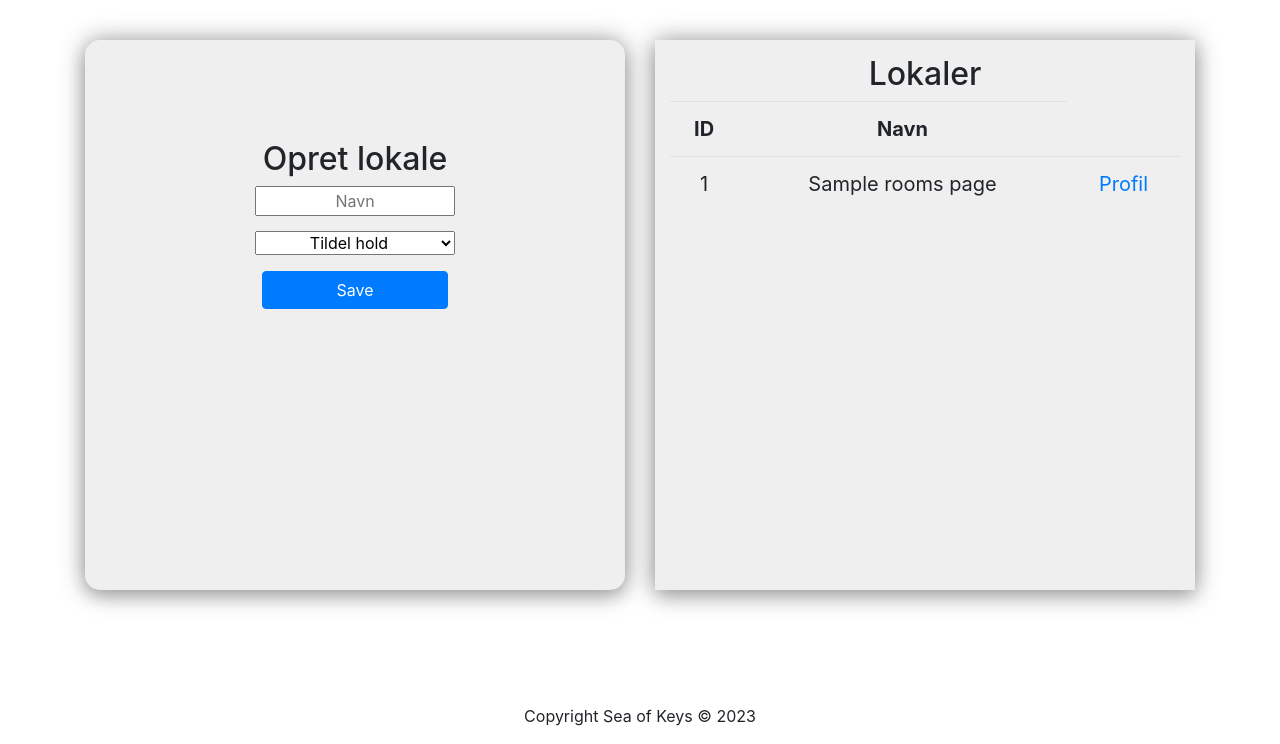
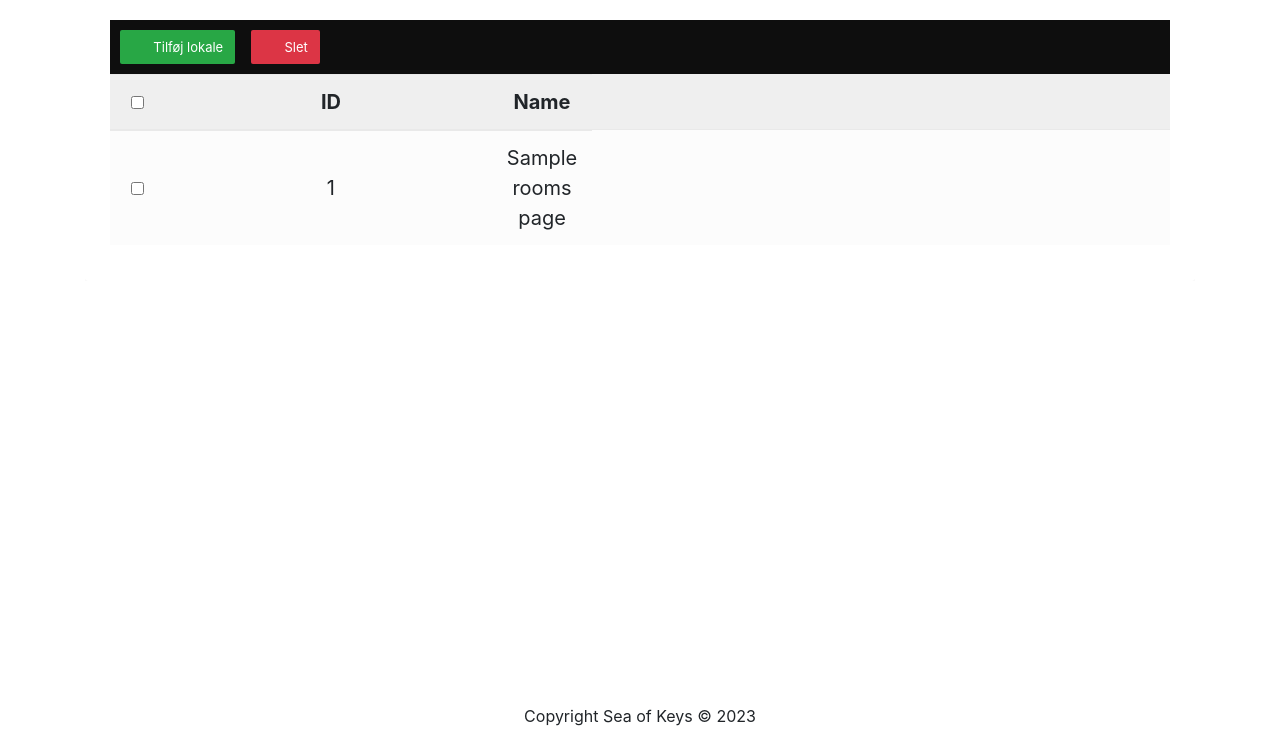
Before and after one commit to Sea-of-Keys/webadmin, a Django app: template mysite/webadmin/templates/webadmin/rooms.html in a window 1280 px wide. Shown: the part 56-800 px from the top of the page. Run offline with Django 4.2, Linux system fonts and the light colour scheme; the template is opened without the code that fills it: most values are stand-ins (such as "Sample title", 1, 10 or a date in 2020); some libraries are stand-ins or nearby versions.

Commit message:
Tilføjet crud til lokaler, mangler sletning

```diff
--- a/mysite/webadmin/templates/webadmin/rooms.html
+++ b/mysite/webadmin/templates/webadmin/rooms.html
@@ -1,83 +1,203 @@
 {% extends "webadmin/layout.html" %} {% block body%} {% load static %}
+<html lang="en">
+<head>
+<meta charset="utf-8">
+<meta name="viewport" content="width=device-width, initial-scale=1, shrink-to-fit=no">
+<title>Bootstrap CRUD Data Table for Database with Modal Form</title>
+<link rel="stylesheet" href="https://fonts.googleapis.com/css?family=Roboto|Varela+Round">
+<link rel="stylesheet" href="https://stackpath.bootstrapcdn.com/bootstrap/4.5.0/css/bootstrap.min.css">
+<link rel="stylesheet" href="https://fonts.googleapis.com/icon?family=Material+Icons">
+<link rel="stylesheet" href="https://maxcdn.bootstrapcdn.com/font-awesome/4.7.0/css/font-awesome.min.css">
+<script src="{% static 'pagination.js' %}"></script>
 
-<link rel="stylesheet" href="{% static 'multiselect.css' %}" />
+<script src="https://cdn.jsdelivr.net/npm/popper.js@1.16.0/dist/umd/popper.min.js"></script>
+<script src="https://stackpath.bootstrapcdn.com/bootstrap/4.5.0/js/bootstrap.min.js"></script>
 <link rel="stylesheet" href="{% static 'style.css' %}" />
 <script src="{% static 'multiselect.js' %}"></script>
-<script src="{% static 'pagination.js' %}"></script>
+<script src="{% static 'user.js' %}"></script>
+<script src="{% static 'search.js' %}"></script>
+<script src="{% static 'multiadd.js' %}"></script>
+<script src="{% static 'multiedit.js' %}"></script>
 
 
-<div class="container">
-  <div class="row" style="min-height: 500px;">
-    <div class="col-6">
-      <form class="form shadow" action="users" method="POST">
-        <div class="create">
-          <h2>Opret lokale</h2>
-          {% csrf_token %}
+<div class="container-xl">
+	<div class="table-responsive">
+		<div class="table-wrapper">
+			<div class="table-title d-flex">
+				<a id="addItem" href="#addUserModal" class="btn btn-success mr-3" data-toggle="modal"><i class="material-icons">&#xE147;</i> <span>Tilføj lokale</span></a>
+				<a href="#deleteMultipleModal" id="deleteMultiple" class="btn btn-danger m-0" data-toggle="modal"><i class="material-icons">&#xE15C;</i> <span>Slet</span></a>
+			</div>
+			<table class="table table-striped table-hover">
+				<thead>
+					<tr>
+						<th>
+							<span class="custom-checkbox">
+								<input type="checkbox" id="selectAll">
+								<label for="selectAll"></label>
+							</span>
+						</th>
+						<th>ID</th>
+						<th>Name</th>
 
-          <input required name="name" class="form__select" placeholder="Navn" />
-          <div id="myMultiselect" class="multiselect mb-3">
-            <div id="mySelectLabel" class="selectBox" onclick="toggleCheckboxArea()">
-              <select required name="teams" class="form-select">
-                <option></option>
-              </select>
-              <div class="overSelect"></div>
+					</tr>
+				</thead>
+				<tbody>
+                    {% for item in roomsPage.object_list  %}
+					<tr>
+						<td>
+							<span class="custom-checkbox">
+								<input class="item-checkbox" data-id="{{item.id}}" type="checkbox" id="checkbox{{forloop.counter}}" name="options[]" value="{{forloop.counter}}">
+								<label for="checkbox1"></label>
+							</span>
+						</td>
+						<td>{{item.id}}</td>
+						<td data-id="{{item.id}}" class="user-name">{{item.name}}</td>
+						<td>
+							<a data-id="{{item.id}}" href="#editUserModal" class="edit" data-toggle="modal"><i class="material-icons" data-toggle="tooltip" title="Edit">&#xE254;</i></a>
+							<a data-id="{{item.id}}" href="#deleteUserModal" class="delete" data-toggle="modal"><i class="material-icons"  data-toggle="tooltip" title="Delete">&#xE872;</i></a>
+						</td>
+					</tr>
+                    {% endfor %}
+				</tbody>
+			</table>
+			<div class="clearfix">
+				<div class="h-100 d-flex flex-column justify-content-end">
+					<div>
+					  {% if roomsPage.has_previous %}
+					  <a id="teams-previous" data-page="{{roomsPage.previous_page_number}}" data-param="roomsPage" class="btn next-previous btn-secondary pagination-button">Previous</a>
+					  {% endif %}
+					  {% if roomsPage.has_next %}
+					  <a id="teams-next" data-page="{{roomsPage.next_page_number}}" data-param="roomsPage" class="btn next-previous btn-primary pagination-button">Next</a>
+					  {% endif %}
 					</div>
-            <div id="mySelectOptions">
-              <label for="1"><input type="checkbox" id="1" onchange="checkboxStatusChange()" value="Team 1" /> Team 1</label>
-              <label for="2"><input type="checkbox" id="2" onchange="checkboxStatusChange()" value="Team 2" /> Team 2</label>
-              <label for="3"><input type="checkbox" id="3" onchange="checkboxStatusChange()" value="Team 3" /> Team 3</label>
-              <label for="4"><input type="checkbox" id="4" onchange="checkboxStatusChange()" value="Team 4" /> Team 4</label>
-              <label for="5"><input type="checkbox" id="5" onchange="checkboxStatusChange()" value="Team 5" /> Team 5</label>
-              <label for="6"><input type="checkbox" id="6" onchange="checkboxStatusChange()" value="Team 6" /> Team 6</label>
+					</div>
+			</div>
+		</div>
 	</div>
 </div>
 
-          <input class="btn btn-primary form_button" type="submit" value="Save" />
+
+<!-- Edit Modal HTML -->
+<div id="addUserModal" class="modal fade">
+	<div class="modal-dialog">
+		<div class="modal-content">
+			<form action="rooms" method="POST">
+				{% csrf_token %}
+
+				<div class="modal-header">
+					<h4 class="modal-title">Tilføj lokale</h4>
+					<button type="button" class="close" data-dismiss="modal" aria-hidden="true">&times;</button>
+				</div>
+				<div class="modal-body">
+
+					<div class="form-group">
+						<label>Name</label>
+						<input name="name" type="text" class="form-control" required>
 					</div>
 
+
+					<!-- <input id="usersToBeAdded" name="users" type="hidden">
+
+						<div id="mySelectOptions">
+						</div>					 -->
+
+				</div>
+				<div class="modal-footer">
+					<input type="button" class="btn btn-default" data-dismiss="modal" value="Anuller">
+					<input type="submit" class="btn btn-success" value="Tilføj">
+				</div>
 			</form>
 		</div>
+	</div>
+</div>
+<!-- Edit Modal HTML -->
+<div id="editUserModal" class="modal fade">
+	<div class="modal-dialog">
+		<div class="modal-content">
+			<form action="editroom" method="post">
 
-    <div class="col-6">
-
-      <div class="table shadow h-100 d-flex flex-column">
-        <h2>Lokaler</h2>
-
-            <table style="width:100%">
-          <tr>
-            <th>ID</th>
-            <th>Navn</th>
-          </tr>
-          {% for item in roomsPage.object_list  %}
-          <tr>
-            <td>{{item.id}}</td>
-            <td>{{item.name}}</td>
-            <td><a href="/room/{{item.id}}">Profil</a></td>
-          </tr>
-          {% endfor %}
+				{% csrf_token %}
+				<div class="modal-header">
+					<h4 class="modal-title">Rediger hold</h4>
+					<button type="button" class="close" data-dismiss="modal" aria-hidden="true">&times;</button>
+				</div>
+				<div class="modal-body">
+					<input name="id" type="hidden" id="edit-id" value="test">
+					<div class="form-group">
+						<label>Name</label>
+						<input name="name" type="text" id="edit-name" class="form-control" required>
+					</div>
 
 
-        </table>
 
-        <div class="h-100 d-flex flex-column justify-content-end">
-        <div>
-          {% if roomsPage.has_previous %}
-          <a id="rooms-previous" data-page="{{roomsPage.previous_page_number}}" data-param="roomsPage" class="btn next-previous btn-secondary pagination-button">Previous</a>
-          {% endif %}
-          {% if roomsPage.has_next %}
-          <a id="rooms-next" data-page="{{roomsPage.next_page_number}}" data-param="roomsPage" class="btn next-previous btn-primary pagination-button">Next</a>
-          {% endif %}
+
+						<!-- <input id="editusers" type="hidden" name="editusers">
+
+						<input class="multiedit" style="display: none;" type="checkbox" id="multiTemplateInputEdit" name="checkbox" id="checkbox_id" value="value">
+						<label style="display: none;" id="multiTemplateLabelEdit" for="checkbox_id">Test</label>
+						<div id="mySelectOptionsEdit">
+						</div>
+					 -->
+
+
+
 				</div>
 
+				<div class="modal-footer">
+					<input type="button" class="btn btn-default" data-dismiss="modal" value="Cancel">
+					<input type="submit" class="btn btn-info" value="Save">
+				</div>
+			</form>
+		</div>
+	</div>
+</div>
+<!-- Delete Modal HTML -->
+
+<div id="deleteUserModal" class="modal fade">
+	<div class="modal-dialog">
+		<div class="modal-content">
+			<form action="deleteroom" method="POST">
+				{% csrf_token %}
+				<input name="id" id="delete-id" type="hidden">
+				<div class="modal-header">
+					<h4 class="modal-title">Slet lokale</h4>
+					<button type="button" class="close" data-dismiss="modal" aria-hidden="true">&times;</button>
+				</div>
+				<div class="modal-body">
+					<p>Er du sikker på du vil fjerne dette lokale?</p>
+				</div>
+				<div class="modal-footer">
+					<input type="button" class="btn btn-default" data-dismiss="modal" value="Anuller">
+					<input type="submit" class="btn btn-danger" value="Slet">
+				</div>
+			</form>
+		</div>
+	</div>
+</div>
+
+<div id="deleteMultipleModal" class="modal fade">
+	<div class="modal-dialog">
+		<div class="modal-content">
+			<form action="deleteroom" method="POST">
+				{% csrf_token %}
+				<input name="id" id="delete-ids" type="hidden">
+				<div class="modal-header">
+					<h4 class="modal-title">Slet lokale</h4>
+					<button type="button" class="close" data-dismiss="modal" aria-hidden="true">&times;</button>
+				</div>
+				<div class="modal-body">
+					<p>Er du sikker på du vil fjerne disse lokaler?</p>
+					<p id="all-users"></p>
+				</div>
+				<div class="modal-footer">
+					<input id="deleteMultipleCancel" type="button" class="btn btn-default" data-dismiss="modal" value="Anuller">
+					<input type="submit" class="btn btn-danger" value="Slet">
+				</div>
+			</form>
+		</div>
 	</div>
 </div>
 
 
 
-  </div>
-
-
-</div>
-
-
 {% endblock %}
--- a/mysite/webadmin/urls.py
+++ b/mysite/webadmin/urls.py
@@ -10,7 +10,9 @@ urlpatterns = [
     path("user/<int:id>", views.user, name="user"),
     path("deleteuser", views.deleteuser, name="deleteuser"),
     path("edituser", views.edituser, name="edituser"),
+    path("editroom", views.editroom, name="editroom"),
     path("rooms", views.rooms, name="rooms"),
+    path("deleteroom", views.deleteroom, name="deleteroom"),
     path("room/<int:id>", views.room, name="room"),
     path("teams",views.teams, name="teams"),
     path("team/<int:id>", views.team, name="team"),
@@ -19,4 +21,5 @@ urlpatterns = [
     path("login", views.login, name="login"),
     path("logout", views.logout, name="logout"),
 
+
 ]
```
Also changed, not shown: mysite/webadmin/templates/webadmin/roomsold.html (added, +83 -0 lines), mysite/webadmin/views.py (+32 -5 lines), mysite/db.sqlite3. Lines whose indentation alone changed are shown as unchanged.
